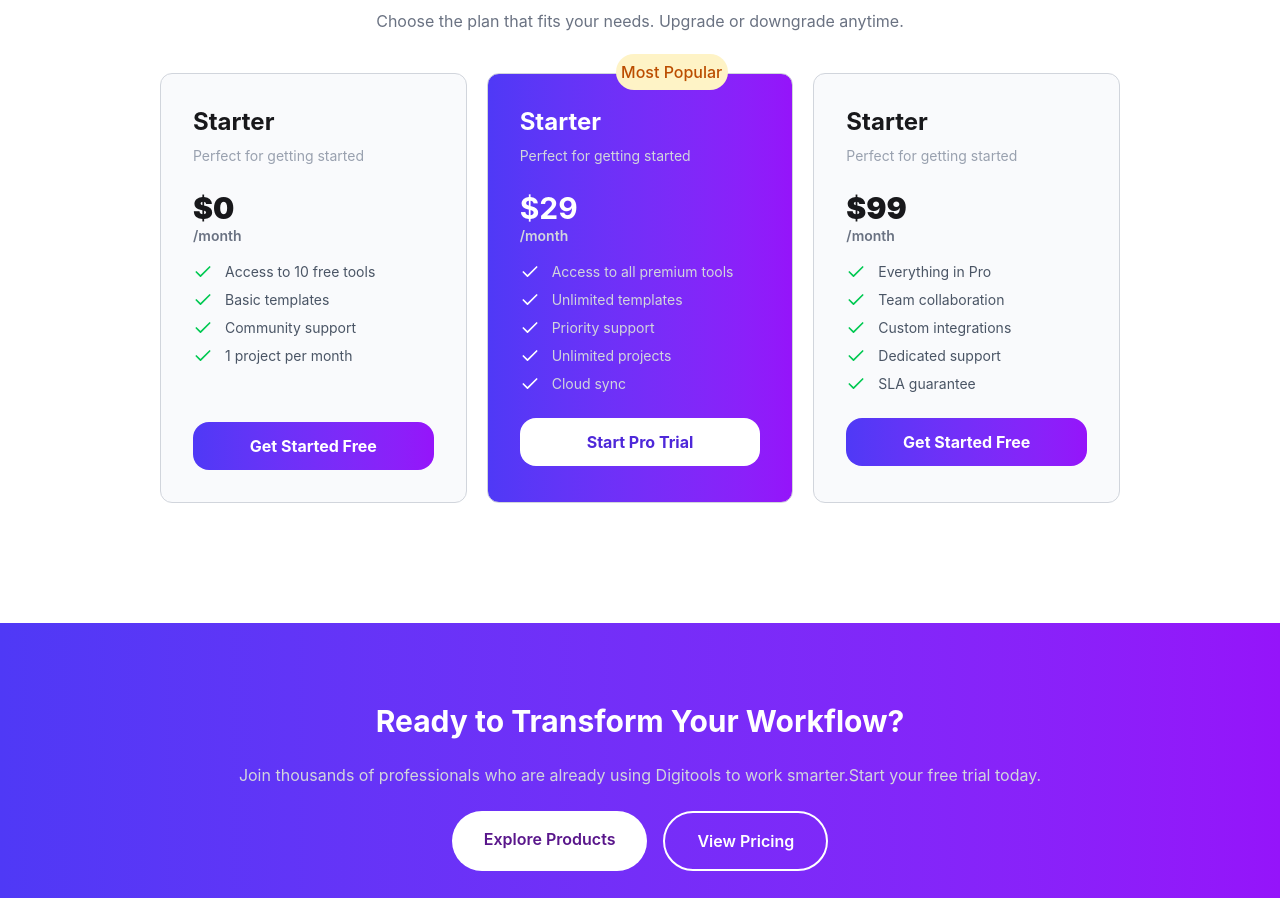
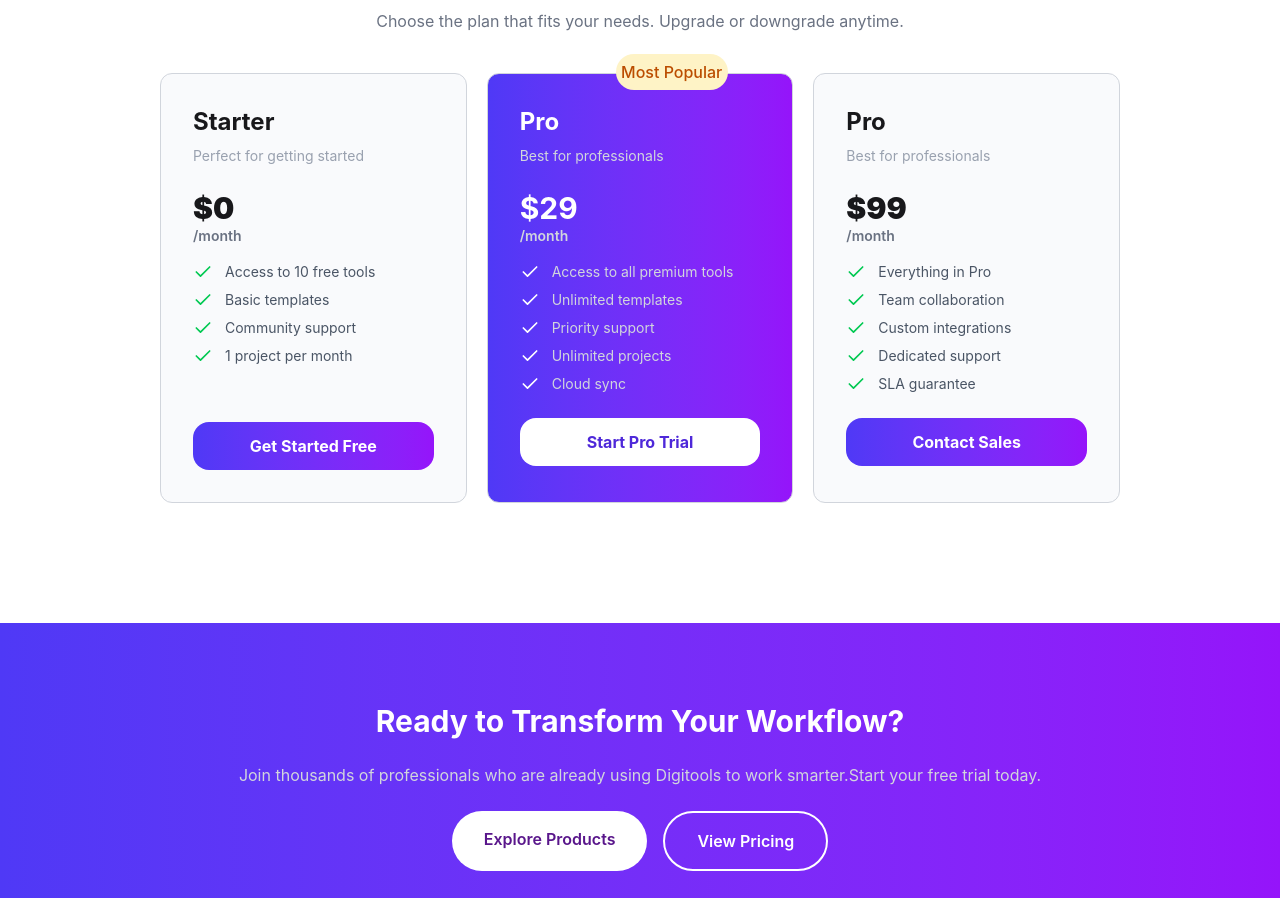
Before and after one commit to jituman01/B13-A6-DigiTools-Platform, a React (Vite) app: page / in a window 1280 px wide. Shown: the part 3254-4152 px from the top of the page. Built offline with nearby package versions, Linux system fonts and the light colour scheme.

Commit message:
correction piricng section

```diff
--- a/src/components/pricingSection/PricingSection.jsx
+++ b/src/components/pricingSection/PricingSection.jsx
@@ -59,8 +59,8 @@ const PricingSection = () => {
             <h3 className='font-medium bg-[#FEF3C6] text-[#BB4D00] rounded-full text-center py-1.5'>Most Popular</h3>
           </div>
 
-            <h3 className="text-2xl font-bold mb-2 text-white">Starter</h3>
-            <p className="text-gray-300 text-sm mb-6 line-clamp-2">Perfect for getting started</p>
+            <h3 className="text-2xl font-bold mb-2 text-white">Pro</h3>
+            <p className="text-gray-300 text-sm mb-6 line-clamp-2">Best for professionals</p>
             <div className="mb-6">
               <h2 className="text-3xl font-bold text-white">$29</h2>
               <h2 className="text-gray-300 font-semibold text-sm ">/month</h2>
@@ -101,8 +101,8 @@ const PricingSection = () => {
         {/* card 03 */}
       <div className="border border-gray-300 rounded-xl p-8 relative flex flex-col bg-[#F9FAFC] hover:shadow-2xl max-w-95 max-h-112 mt-10">
 
-            <h3 className="text-2xl font-bold mb-2">Starter</h3>
-            <p className="text-gray-400 text-sm mb-6 line-clamp-2">Perfect for getting started</p>
+            <h3 className="text-2xl font-bold mb-2">Pro</h3>
+            <p className="text-gray-400 text-sm mb-6 line-clamp-2">Best for professionals</p>
             <div className="mb-6">
               <h2 className="text-3xl font-black">$99</h2>
               <h2 className="text-gray-500 font-semibold text-sm ">/month</h2>
@@ -138,7 +138,7 @@ const PricingSection = () => {
 
             <button
               className=" bg-linear-to-r from-[#4F39F6] to-[#9514FA] text-white py-3 rounded-2xl font-bold hover:bg-[#4e28d9] hover:cursor-pointer">
-              Get Started Free</button>
+              Contact Sales</button>
       </div>
       </div>
 
```
